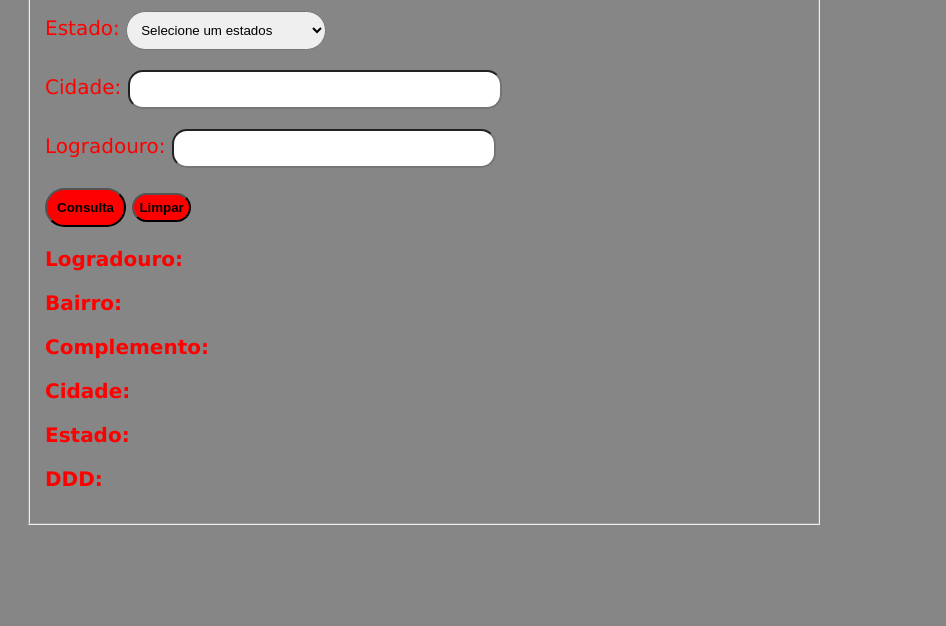
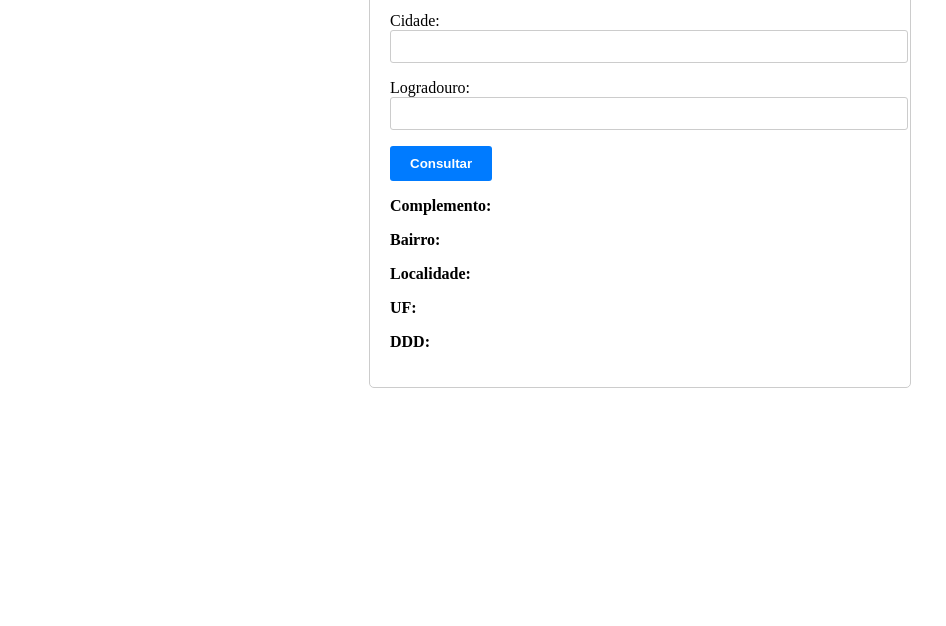
Before and after one commit to payaoanderson/FuncoesJavascript, a plain HTML site: page consulta-cep e consulta-endereço/index-endereço.html in a window 1280 px wide. Shown: the part 174-800 px from the top of the page, without its empty margins (0-946 px from the left). Drawn offline with Linux system fonts and the light colour scheme.

Commit message:
terminado

```diff
--- a/consulta-cep e consulta-endereço/estilo-endereço.css
+++ b/consulta-cep e consulta-endereço/estilo-endereço.css
@@ -1,52 +1,36 @@
-body {
-  padding-top: 20px;
-  color: red;
-  background-color: #868686;
-  font-family: Verdana, Geneva, Tahoma, sans-serif
+.container {
+  max-width: 500px;
+  margin: 50px auto;
+  padding: 20px;
+  border: 1px solid #ccc;
+  border-radius: 5px;
 }
 
-.container {
-  width: 60%;
-  font-size: 20px;
-  margin-left: 20px;
+.form-group {
+  margin-bottom: 15px;
 }
 
-#Consulta {
-  margin-left: 80%;
+label {
+  display: block;
+  margin-bottom: 5px;
 }
 
-
-#estados {
-  padding: 10px;
-  border-radius: 20px;
-  width: 200px;
-
+input[type="text"] {
+  width: 100%;
+  padding: 8px;
+  border: 1px solid #ccc;
+  border-radius: 3px;
 }
 
-#cidade {
-  padding: 10px;
-  border-radius: 15px;
-  width: 350px;
+button {
+  padding: 10px 20px;
+  background-color: #007bff;
+  color: #fff;
+  border: none;
+  border-radius: 3px;
+  cursor: pointer;
 }
 
-
-#logradoro {
-  padding: 10px;
-  border-radius: 15px;
-  width: 300px;
+button:hover {
+  background-color: #0056b3;
 }
-
-
-#botao {
-  padding: 10px;
-  background-color: red;
-  border-radius: 20px;
-
-}
-
-
-#botao1 {
-  padding: 5px;
-  background-color: red;
-  border-radius: 20px;
-}
--- a/consulta-cep e consulta-endereço/index-endereço.html
+++ b/consulta-cep e consulta-endereço/index-endereço.html
@@ -3,18 +3,18 @@
 <head>
   <meta charset="UTF-8">
   <meta name="viewport" content="width=device-width, initial-scale=1.0">
-  <title>Consulta endereço</title>
+  <title>Consulta de endereço</title>
   <link rel="stylesheet" href="./estilo-endereço.css">
 </head>
 <body>
   <fieldset class="container">
-  <a href="index.html" id="Consulta">Consulta Do Seu Cep.</a>
+    <h1>Consulta de endereço</h1>
 
-  <h1>Consulta de cep por endereço</h1>
+
+    <form id="address-form">
       <p>Estado:
-    <label for="estado" id="estado"></label>
-    <select name="" id="estados">
-      <option value="">Selecione um estados</option>
+        <select id="estado">
+          <option value="">Selecione um estado</option>
           <option value="AC">Acre</option>
           <option value="AL">Alagoas</option>
           <option value="AP">Amapá</option>
@@ -43,30 +43,24 @@
           <option value="SE">Sergipe</option>
           <option value="TO">Tocantins</option>
         </select>
-
       </p>
-
       <p>Cidade:
         <input type="text" id="cidade">
       </p>
       <p>Logradouro:
-    <input type="text" id="logradoro">
-
+        <input type="text" id="logradouro">
       </p>
-
-  <button type="submit" id="botao"><strong>Consulta</strong></button>
-  <button type="reset" id="botao1"><strong>Limpar</strong></button>
-  <p><strong>Logradouro: </strong></p>
-  <p><strong>Bairro: </strong></p>
-  <p><strong>Complemento: </strong></p>
-  <p><strong>Cidade: </strong></p>
-  <p><strong>Estado: </strong></p>
-  <p><strong>DDD: </strong></p>
-
-
+      <button type="submit"><strong>Consultar</strong></button>
+    </form>
+    <div id="voltar">
+    <p><strong>Complemento:</strong> <span id="complemento"></span></p>
+    <p><strong>Bairro:</strong> <span id="bairro"></span></p>
+    <p><strong>Localidade:</strong> <span id="localidade"></span></p>
+    <p><strong>UF:</strong> <span id="uf"></span></p>
+    <p><strong>DDD:</strong> <span id="ddd"></span></p>
+  </div>
   </fieldset>
 
-<Script src="script-endereço.js"></Script>
-
+  <script src="./script-endereco.js"></script>
 </body>
 </html>
--- /dev/null
+++ b/consulta-cep e consulta-endereço/script-endereco.js
@@ -0,0 +1,35 @@
+document.addEventListener('DOMContentLoaded', function() {
+    const form = document.getElementById('address-form');
+    form.addEventListener('submit', function(event) {
+        event.preventDefault();
+
+        const estado = document.getElementById('estado').value;
+        const cidade = document.getElementById('cidade').value;
+        const logradouro = document.getElementById('logradouro').value;
+
+        const url = `https://viacep.com.br/ws/${estado}/${cidade}/${logradouro}/json/`;
+
+        fetch(url)
+            .then(response => {
+                if (!response.ok) {
+                    throw new Error('Erro ao buscar endereço.');
+                }
+                return response.json();
+            })
+            .then(data => {
+                preencherCampos(data);
+            })
+            .catch(error => {
+                console.error(error);
+                alert('Erro ao buscar endereço. Verifique se os dados estão corretos.');
+            });
+    });
+
+        function preencherCampos(data) {
+        document.getElementById('complemento').textContent = data.complemento || '504';
+        document.getElementById('bairro').textContent = data.bairro || 'centro';
+        document.getElementById('localidade').textContent = data.localidade || 'campos novos paulista';
+        document.getElementById('uf').textContent = data.uf || 'sp';
+        document.getElementById('ddd').textContent = data.ddd || '14';
+    }
+});
```
Also changed, not shown: consulta-cep e consulta-endereço/script-endereço.js (deleted). Lines whose indentation alone changed are shown as unchanged.
